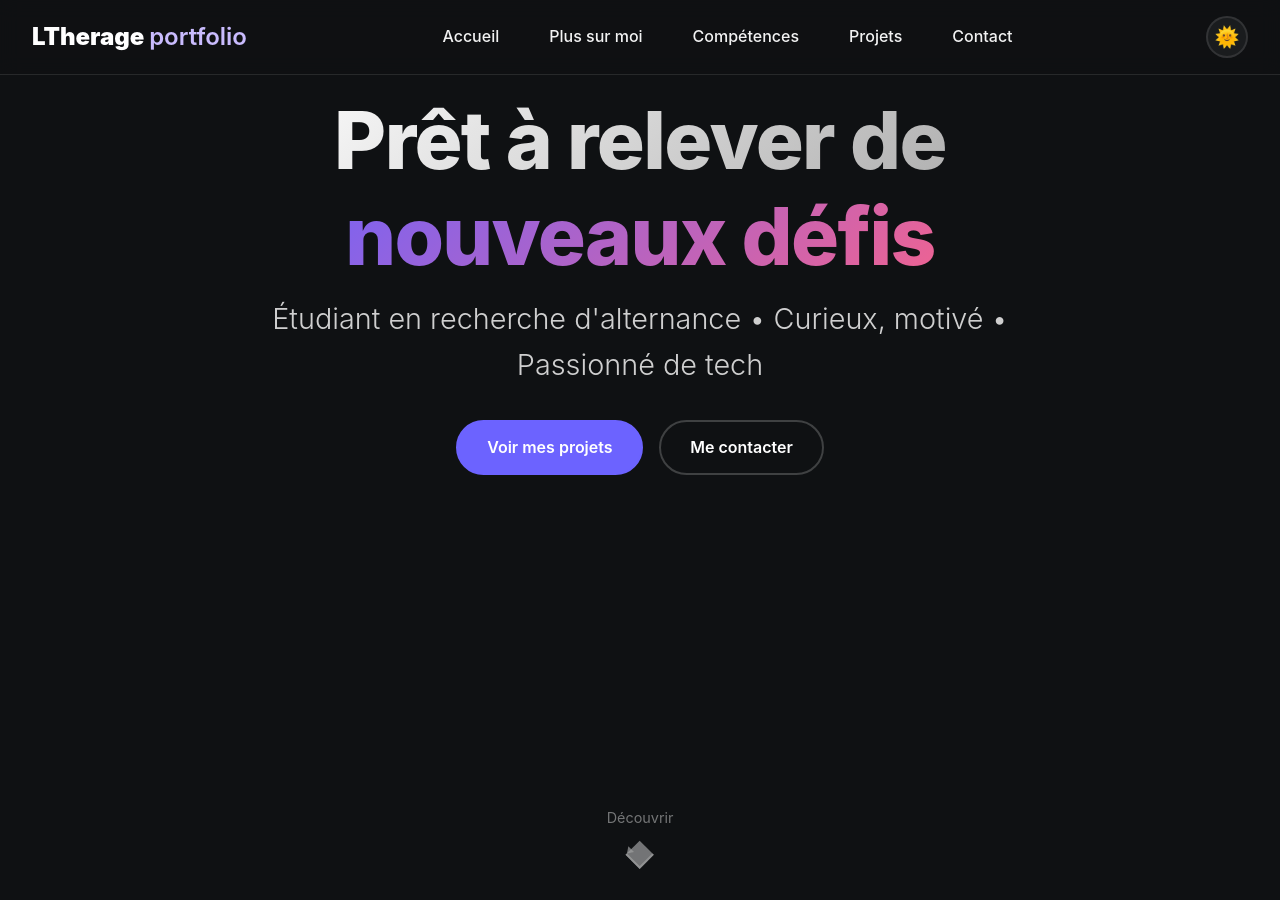
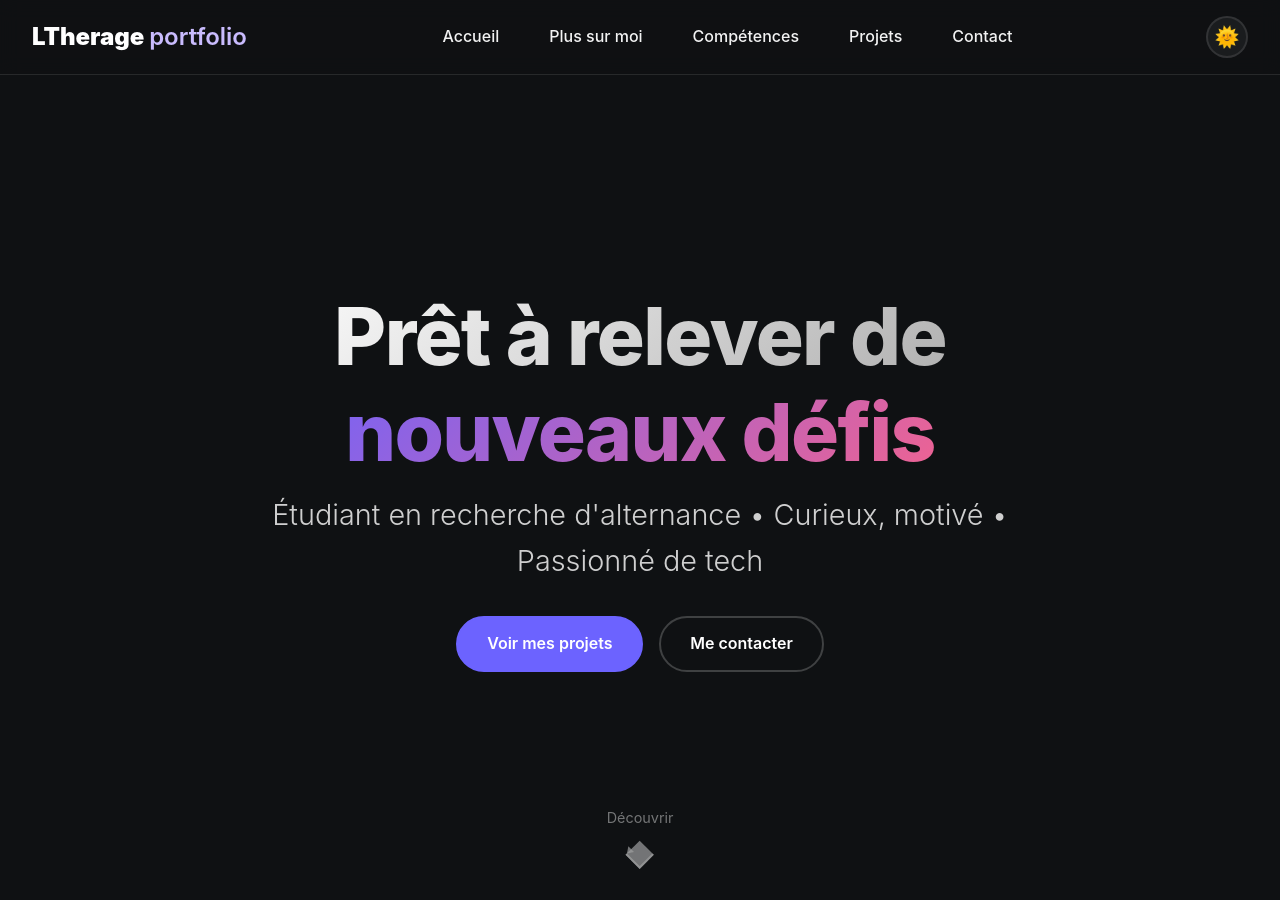
Before and after one commit to LTherage/Portfolio, a Jekyll site: the page built from portfolio.md, in a window 1280 px wide and 900 px high. Built offline with Jekyll 4.4.1, drawn with Linux system fonts in a browser that asks for light colours.

Commit message:
Texte corrigé et centré

```diff
--- a/_layouts/portfolio.html
+++ b/_layouts/portfolio.html
@@ -185,11 +185,15 @@
         #hero {
             text-align: center;
             position: relative;
+            align-content: center;
         }
 
         .hero-content {
+            text-align: center;
             max-width: 800px;
             margin: 0 auto;
+            align-content: center;
+
         }
 
         .hero-title {
```
Also changed, not shown: 2 other files.
